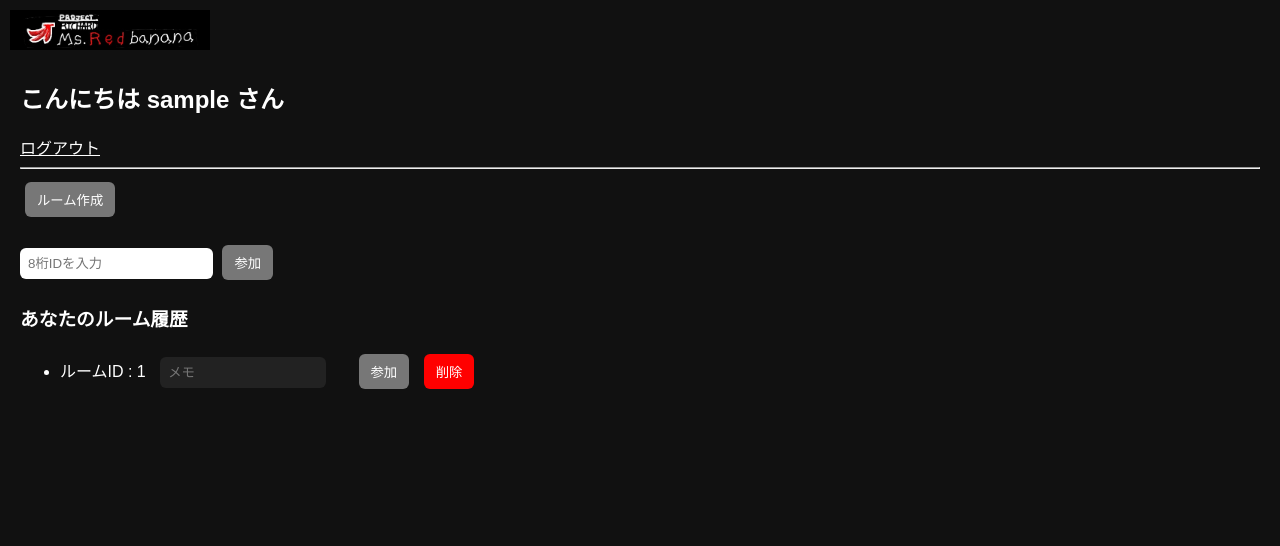
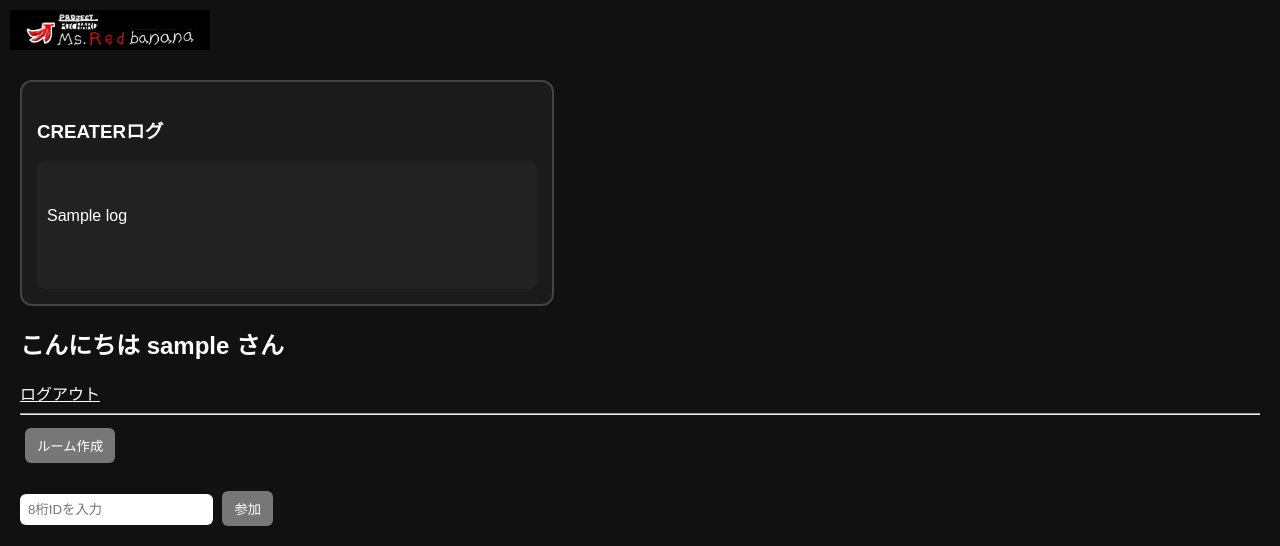
Before and after one commit to Denissssssssssssssssssssssssssssssssss/mr-red-banana-chat, a Python web app: template templates/index.html in a window 1280 px wide. Shown: the top 546 px of the page. Run offline with Jinja, Linux system fonts and the light colour scheme; the template is opened without the code that fills it: most values are stand-ins (such as "Sample title", 1, 10 or a date in 2020); some libraries are stand-ins or nearby versions.

Commit message:
Refactor index.html with new features and styles

```diff
--- a/templates/index.html
+++ b/templates/index.html
@@ -37,6 +37,26 @@ body{
 
 #main{
     margin-top:80px;
+}
+
+/* ===== CREATERログ ===== */
+
+#creatorLogBox{
+    background:#1b1b1b;
+    border:2px solid #444;
+    border-radius:12px;
+    padding:15px;
+    margin-bottom:20px;
+    max-width:500px;
+}
+
+.creator-log{
+    background:#222;
+    padding:10px;
+    border-radius:8px;
+    margin-top:10px;
+    white-space:pre-wrap;
+    word-break:break-word;
 }
 
 /* ===== メッセージ ===== */
@@ -108,7 +128,7 @@ input{
     margin:8px 0;
 }
 
-/* メモ欄 */
+/* ===== メモ欄 ===== */
 
 .history-item input{
     margin-left:10px;
@@ -117,7 +137,7 @@ input{
     color:white;
 }
 
-/* ✔マーク */
+/* ===== ✔マーク ===== */
 
 .check{
     color:#38b48b;
@@ -141,6 +161,24 @@ input{
     margin-top:10px;
 }
 
+/* ===== CREATER投稿 ===== */
+
+#creatorPostArea{
+    display:none;
+    margin-top:10px;
+}
+
+#creatorMessage{
+    width:100%;
+    height:150px;
+    border-radius:10px;
+    padding:10px;
+    background:#222;
+    color:white;
+    border:none;
+    resize:none;
+}
+
 </style>
 
 </head>
@@ -153,6 +191,76 @@ input{
 
 <div id="main">
 
+<!-- ======================
+     CREATERログ
+====================== -->
+
+<div id="creatorLogBox">
+
+<h3>
+CREATERログ
+</h3>
+
+<div id="creatorLogs">
+
+{% for log in creator_logs %}
+
+<div
+    class="creator-log"
+    id="creator-log-{{ log[0] }}"
+>
+
+{{ log[1] }}
+
+{% if username == "開発者" %}
+
+<button
+    style="float:right;background:red;"
+    onclick="deleteCreatorLog({{ log[0] }})"
+>
+✖
+</button>
+
+{% endif %}
+
+</div>
+
+{% endfor %}
+
+</div>
+
+{% if username == "開発者" %}
+
+<br>
+
+<button onclick="toggleCreatorPost()">
+＋ 投稿追加
+</button>
+
+<div id="creatorPostArea">
+
+<textarea
+    id="creatorMessage"
+></textarea>
+
+<br><br>
+
+<button onclick="sendCreatorLog()">
+📨 投稿
+</button>
+
+</div>
+
+{% endif %}
+
+</div>
+
+<!-- ======================
+     ホーム
+====================== -->
+
+<div id="homeArea">
+
 <h2>
 こんにちは {{ username }} さん
 </h2>
@@ -162,12 +270,6 @@ input{
 </a>
 
 <hr>
-
-<!-- ======================
-     ホーム
-====================== -->
-
-<div id="homeArea">
 
 <button onclick="createRoom()">
 ルーム作成
@@ -348,6 +450,137 @@ var currentRoom = null;
 var notifyMode = false;
 
 /* ======================
+   CREATERログUI
+====================== */
+
+function toggleCreatorPost(){
+
+    const area =
+        document.getElementById(
+            "creatorPostArea"
+        );
+
+    if(area.style.display==="none"){
+
+        area.style.display="block";
+
+    }else{
+
+        area.style.display="none";
+
+    }
+
+}
+
+/* ======================
+   投稿
+====================== */
+
+function sendCreatorLog(){
+
+    const msg =
+        document
+        .getElementById(
+            "creatorMessage"
+        )
+        .value;
+
+    if(!msg){
+        return;
+    }
+
+    socket.emit(
+        "add_creator_log",
+        {
+            message:msg
+        }
+    );
+
+    document
+    .getElementById(
+        "creatorMessage"
+    )
+    .value = "";
+
+}
+
+/* ======================
+   削除
+====================== */
+
+function deleteCreatorLog(id){
+
+    socket.emit(
+        "delete_creator_log",
+        {
+            id:id
+        }
+    );
+
+}
+
+/* ======================
+   受信
+====================== */
+
+socket.on(
+    "new_creator_log",
+    function(data){
+
+        const div =
+            document.createElement("div");
+
+        div.className =
+            "creator-log";
+
+        div.id =
+            "creator-log-" + data.id;
+
+        div.innerHTML =
+            data.message;
+
+        {% if username == "開発者" %}
+
+        div.innerHTML +=
+
+            '<button ' +
+
+            'style="float:right;background:red;" ' +
+
+            'onclick="deleteCreatorLog(' +
+
+            data.id +
+
+            ')">' +
+
+            '✖</button>';
+
+        {% endif %}
+
+        document
+        .getElementById("creatorLogs")
+        .prepend(div);
+
+    }
+);
+
+socket.on(
+    "creator_log_deleted",
+    function(data){
+
+        const el =
+            document.getElementById(
+                "creator-log-" + data.id
+            );
+
+        if(el){
+            el.remove();
+        }
+
+    }
+);
+
+/* ======================
    スクロール
 ====================== */
 
@@ -395,8 +628,6 @@ async function joinRoom(){
         return;
     }
 
-    // PASS確認
-
     let response =
         await fetch(
             "/check_room_password",
@@ -416,8 +647,6 @@ async function joinRoom(){
     let result =
         await response.json();
 
-    // OKなら即参加
-
     if(result.ok){
 
         socket.emit(
@@ -430,8 +659,6 @@ async function joinRoom(){
         return;
     }
 
-    // PASS要求
-
     let pass =
         prompt(
             "この部屋にはパスワードがあります"
@@ -440,8 +667,6 @@ async function joinRoom(){
     if(pass===null){
         return;
     }
-
-    // PASS再確認
 
     response =
         await fetch(
@@ -506,8 +731,6 @@ function openCall(){
         return;
     }
 
-    // 通話通知
-
     socket.emit(
         "call_started",
         {
@@ -515,18 +738,12 @@ function openCall(){
         }
     );
 
-    // 通話ページ
-
     window.open(
         "/call/" + currentRoom,
         "_blank"
     );
 
 }
-
-/* ======================
-   通話参加
-====================== */
 
 function joinCall(roomId){
 
@@ -721,10 +938,6 @@ function toggleSecurityPanel(){
 
 }
 
-/* ======================
-   PASS保存
-====================== */
-
 function saveRoomPassword(){
 
     const enabled =
@@ -824,25 +1037,6 @@ socket.on("chat_message",function(data){
 
     scrollToBottom();
 
-    // 通知
-
-    if(
-        notifyMode &&
-        Notification.permission==="granted"
-    ){
-
-        new Notification(
-            "M.R.B",
-            {
-                body:
-                    data.username +
-                    " : " +
-                    data.message
-            }
-        );
-
-    }
-
 });
 
 /* ======================
@@ -881,35 +1075,6 @@ socket.on("call_notification",function(data){
         .appendChild(li);
 
     scrollToBottom();
-
-    // 通知モード
-
-    if(
-        notifyMode &&
-        Notification.permission==="granted"
-    ){
-
-        var n = new Notification(
-
-            data.username +
-            "さんが通話を始めました",
-
-            {
-                body:"クリックして参加"
-            }
-
-        );
-
-        n.onclick = function(){
-
-            window.open(
-                "/call/" + data.room,
-                "_blank"
-            );
-
-        };
-
-    }
 
 });
 
```
